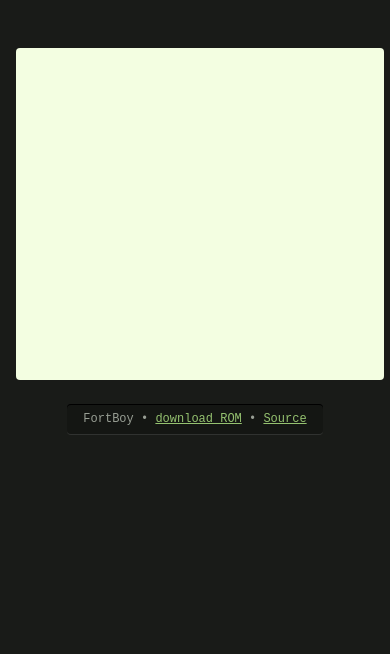
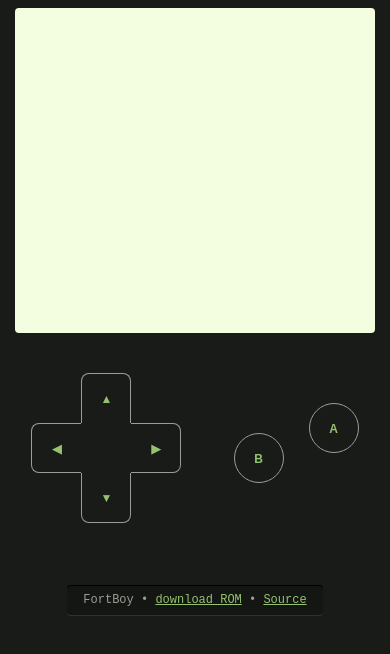
Before and after one commit to tkers/fortboy, a plain HTML site: page docs/index.html in a window 390 px wide. Drawn offline with Linux system fonts and the light colour scheme; no server answers.

Commit message:
Add virtual keyboard for mobile on demo page

```diff
--- a/docs/index.html
+++ b/docs/index.html
@@ -13,6 +13,18 @@
   </head>
   <body>
     <canvas id="lcd" class="pixelated" width="160" height="144"></canvas><br />
+    <section class="controls">
+      <div class="dpad">
+        <div class="key" id="k-u">▲&#xFE0E;</div>
+        <div class="key" id="k-l">◀&#xFE0E;</div>
+        <div class="key" id="k-r">▶&#xFE0E;</div>
+        <div class="key" id="k-d">▼&#xFE0E;</div>
+      </div>
+      <div class="ab">
+        <div class="key" id="k-a">A</div>
+        <div class="key" id="k-b">B</div>
+      </div>
+    </section>
     <footer>
       FortBoy &bull; <a href="fortboy.gb" download>download ROM</a> &bull;
       <a href="https://github.com/tkers/fortboy">Source</a>
--- a/docs/play.js
+++ b/docs/play.js
@@ -54,10 +54,31 @@ const initGameboy = (canvas) => {
   return gameboy
 }
 
+const virtualKeyMap = {
+  '#k-l': 37,
+  '#k-u': 38,
+  '#k-r': 39,
+  '#k-d': 40,
+  '#k-a': 88,
+  '#k-b': 90,
+  // '#k-start': 13,
+  // '#k-select': 16
+}
+
+const attachVirtualKeys = (gb) => {
+  Object.entries(virtualKeyMap).forEach(([query, keyCode]) => {
+    document.querySelector(query).addEventListener('touchstart', () => {
+      gb.joypad.keyDown(keyCode)
+      setTimeout(() => gb.joypad.keyUp(keyCode), 10)
+    })
+  })
+}
+
 const playRom = (rom, canvas) => {
   const gameboy = initGameboy(canvas)
   gameboy.loadCart(rom)
   gameboy.start()
+  attachVirtualKeys(gameboy)
   return () => gameboy.reset()
 }
 
--- a/docs/style.css
+++ b/docs/style.css
@@ -4,16 +4,81 @@ body {
   color: #989e94;
   font-family: monospace;
   font-size: 12px;
-  padding-top: 32px;
+  padding: 0;
+  margin: 0;
 }
 
 canvas {
-  height: 324px;
+  width: calc(100% - 16px);
+  max-width: 360px;
   background-color: #f3fee1;
   padding: 4px;
   margin: 8px;
   border-radius: 4px;
+  box-sizing: border-box;
   image-rendering: pixelated;
+}
+
+.controls {
+  margin: 32px auto;
+}
+.dpad,
+.ab {
+  display: inline-block;
+  width: 160px;
+  height: 160px;
+  margin: 0;
+  padding: 0;
+  position: relative;
+}
+.key {
+  width: 50px;
+  height: 50px;
+  border: 1px solid #989e94;
+  color: #95c270;
+  font-family: sans-serif;
+  font-weight: bold;
+  position: absolute;
+  box-sizing: border-box;
+  line-height: 50px;
+}
+#k-u {
+  top: 0;
+  left: 50px;
+  border-top-left-radius: 8px;
+  border-top-right-radius: 8px;
+  border-bottom: none;
+}
+#k-l {
+  top: 50px;
+  left: 0px;
+  border-top-left-radius: 8px;
+  border-bottom-left-radius: 8px;
+  border-right: none;
+}
+#k-r {
+  top: 50px;
+  left: 100px;
+  border-top-right-radius: 8px;
+  border-bottom-right-radius: 8px;
+  border-left: none;
+}
+#k-d {
+  top: 100px;
+  left: 50px;
+  border-bottom-left-radius: 8px;
+  border-bottom-right-radius: 8px;
+  border-top: none;
+}
+#k-a {
+  top: 30px;
+  right: 0;
+  border-radius: 50px;
+}
+#k-b {
+  top: 60px;
+  right: 75px;
+  border-radius: 50px;
 }
 
 footer {
@@ -33,3 +98,13 @@ a {
 a:hover {
   text-decoration: none;
 }
+
+/* hide virual keys on desktop */
+@media (hover: hover) and (pointer: fine) {
+  body {
+    padding-top: 32px;
+  }
+  .controls {
+    display: none;
+  }
+}
```
